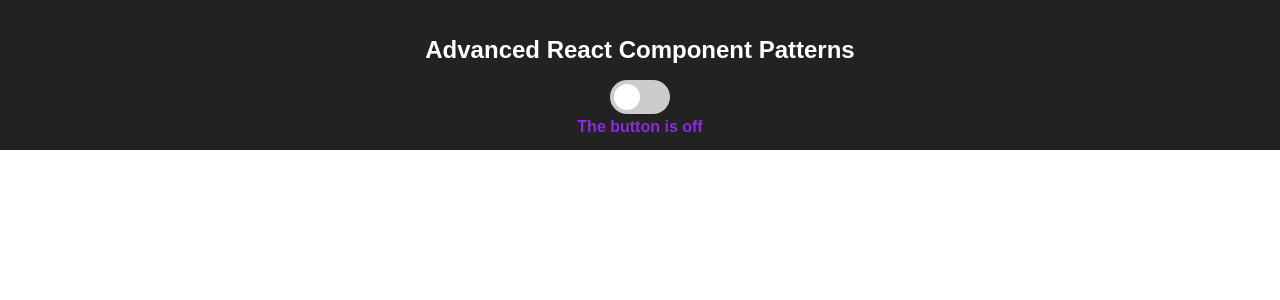
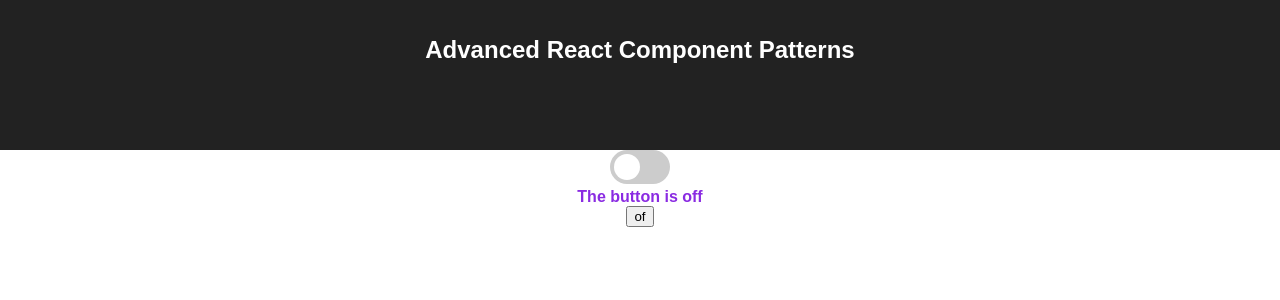
Before and after one commit to alexter42/Advanced-React-Component-Patterns, a React (Create React App) app: page / in a window 1280 px wide. Shown: the top 300 px of the page. Built offline with nearby package versions, Linux system fonts and the light colour scheme.

Commit message:
Add HOC behaviour

```diff
--- a/src/App.js
+++ b/src/App.js
@@ -1,6 +1,14 @@
 import React, { Component } from 'react';
 import './App.css';
-import TB from'./components/Toggle-button';
+import TB, { withToggle } from'./components/Toggle-button';
+
+
+const ToggleComponent = withToggle(({on, toggle}) => (
+  <button onClick={toggle}>
+    {on ? "on":"of"}
+  </button>
+))
+
 
 class App extends Component {
   render() {
@@ -8,16 +16,15 @@ class App extends Component {
       <div className="App">
         <header className="App-header">
           <h1 className="App-title">Advanced React Component Patterns</h1>
-
-          <TB onToggle={on => console.log("toggle", on)}>
+        </header>
+        <TB onToggle={on => console.log("toggle", on)}>
             <TB.Button/>
             <h4>
               <TB.Off>The button is off </TB.Off>
               <TB.On> The button is on</TB.On>
             </h4>
-          </TB>
-
-        </header>
+            <ToggleComponent/>
+        </TB>
       </div>
     );
   }
--- a/src/components/Toggle-button.js
+++ b/src/components/Toggle-button.js
@@ -40,6 +40,24 @@ ToggleButton.contextTypes = {
   [TOGGLE_CONTEXT] : PropTypes.object.isRequired,
 }
 
+
+export function withToggle(Component){
+  function Wrapper(props, context) {
+    const toggleContext = context[TOGGLE_CONTEXT]
+    return (
+      <Component {...toggleContext} {...props}/>
+    )
+  }
+  Wrapper.contextTypes = {
+    [TOGGLE_CONTEXT] : PropTypes.object.isRequired,
+  }
+  return Wrapper
+}
+
+
+
+
+
 class TB extends Component {
 
   static On = ToggleOn
```
